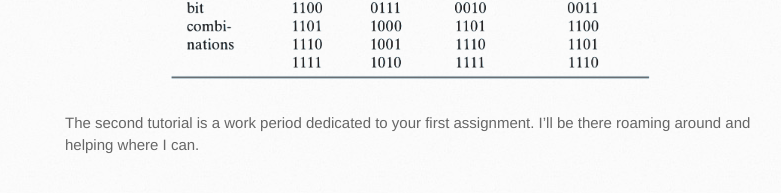
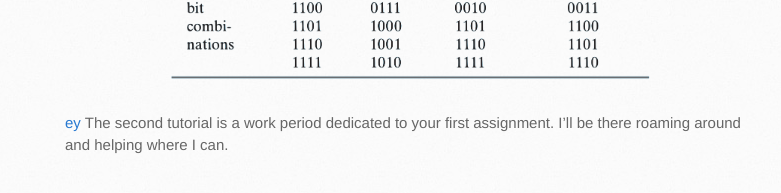
Before and after one commit to philstutorials/philstutorials.github.io, a Jekyll site: the page built from CPSC359W.md, in a window 1280 px wide and 900 px high, scrolled down 2210 px. Shown: the part 701-894 px from the top of the window, without its empty margins (105-886 px from the left). Built offline with Jekyll 4.4.1, drawn with Linux system fonts in a browser that asks for light colours; our own code applies the rules of GitHub Pages for plain Markdown files.

```diff
--- a/CPSC359W.md
+++ b/CPSC359W.md
@@ -65,5 +65,5 @@ The first tutorial will be a comprehensive example of combination circuit design
 </div>
 </center>
 
-[](https://raw.githubusercontent.com/philstutorials/philstutorials.github.io/master/_data/code_combinational.circ "Logisim file. Save this to your computer.")
+[ey](https://raw.githubusercontent.com/philstutorials/philstutorials.github.io/master/_data/combinational_codes.circ "Logisim file. Save this to your computer.")
 The second tutorial is a work period dedicated to your first assignment. I'll be there roaming around and helping where I can.
```
